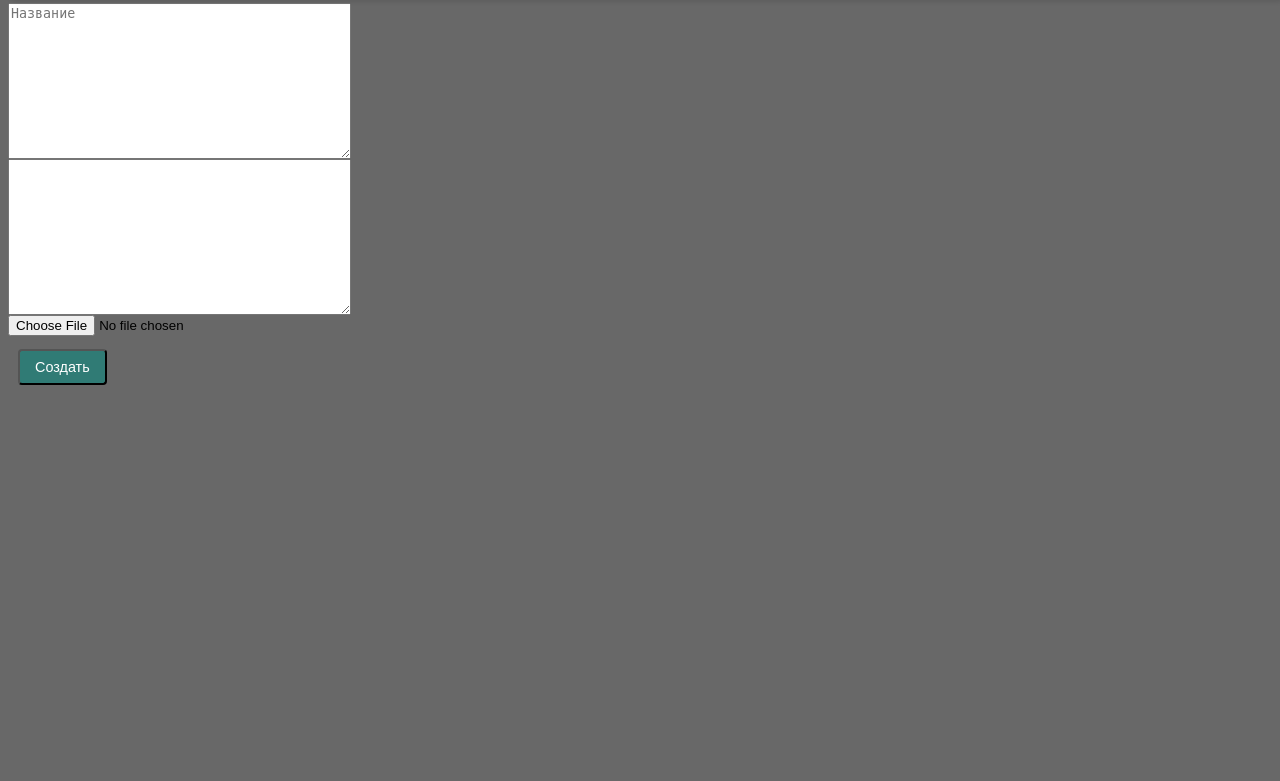
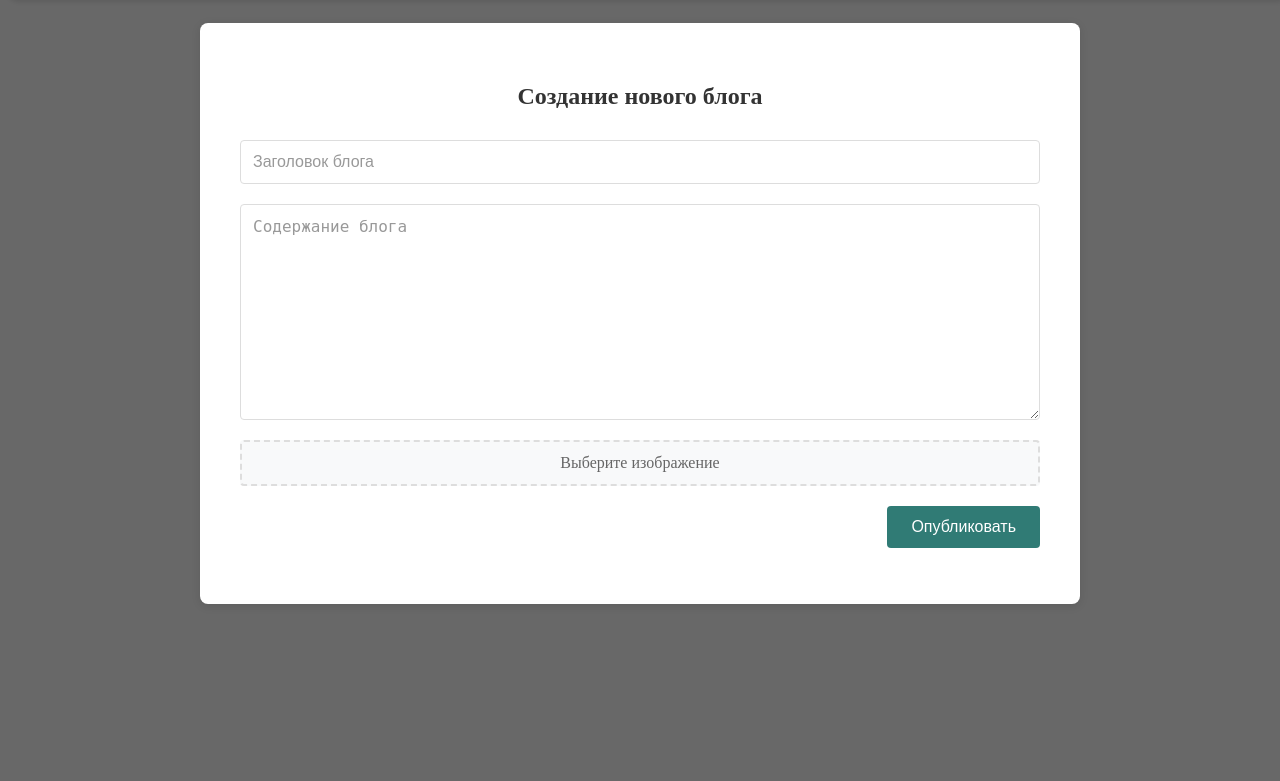
Before and after one commit to di5turbed/ultrasite, a Django app: page /mysite/create/ in a window 1280 px wide. Shown: the part 75-856 px from the top of the page. Before the commit the page ends 460 px from the top, so only its background shows below. Run offline with Django 5.2, Linux system fonts and the light colour scheme.

Commit message:
Всё работает!

```diff
--- a/site_eduvit/mysite/forms.py
+++ b/site_eduvit/mysite/forms.py
@@ -1,5 +1,5 @@
 from django import forms
-from mysite.models import BlogPost
+from mysite.models import BlogPost, Comment
 from django.forms import ModelForm
 
 
@@ -10,22 +10,49 @@ class BlogModelForm(ModelForm):
 
     def __init__(self, *args, **kwargs):
         super(BlogModelForm, self).__init__(*args, **kwargs)
-        self.fields["title"].help_text = ""
+
+        # Настройка поля заголовка
         self.fields["title"].label = ""
-        self.fields["title"].widget = forms.Textarea(
+        self.fields["title"].widget = forms.TextInput(
             attrs={
-                "placeholder": "Название блога",
-                "rows": 1,
+                "placeholder": "Заголовок блога",
                 "class": "form-control",
             }
         )
 
-        self.fields["title"].help_text = ""
-        self.fields["title"].label = ""
-        self.fields["title"].widget = forms.Textarea(
+        # Настройка поля содержания
+        self.fields["content"].label = ""
+        self.fields["content"].widget = forms.Textarea(
             attrs={
-                "placeholder": "Название",
+                "placeholder": "Содержание блога",
+                "class": "form-control",
                 "rows": 10,
-                "class": "form-control",
             }
         )
+
+        # Настройка поля изображения
+        self.fields["image"].label = ""
+        self.fields["image"].widget = forms.FileInput(
+            attrs={
+                "class": "form-control",
+                "accept": "image/*",
+            }
+        )
+
+class CommentForm(ModelForm):
+    class Meta:
+        model = Comment
+        fields = ["text"]
+
+    def __init__(self, *args, **kwargs):
+        super(CommentForm, self).__init__(*args, **kwargs)
+
+        # Настройка поля текста комментария
+        self.fields["text"].label = ""
+        self.fields["text"].widget = forms.Textarea(
+            attrs={
+                "placeholder": "Напишите ваш комментарий...",
+                "class": "form-control",
+                "rows": 3,
+            }
+        )
--- a/site_eduvit/mysite/models.py
+++ b/site_eduvit/mysite/models.py
@@ -6,7 +6,7 @@ from django.urls import reverse
 class BlogPost(models.Model):
     title = models.CharField(max_length=200, verbose_name="Заголовок")
     content = models.TextField(verbose_name="Содержание")
-    date_published = models.DateTimeField(default=timezone.now(), verbose_name="Дата публикации")
+    date_published = models.DateTimeField(default=timezone.now, verbose_name="Дата публикации")
     image = models.ImageField(upload_to="images/", verbose_name="Изображение")
     author = models.ForeignKey(User, on_delete=models.CASCADE, verbose_name="Автор", null=True, blank=True)
 
@@ -24,7 +24,7 @@ class Comment(models.Model):
     blog = models.ForeignKey(BlogPost, on_delete=models.CASCADE, verbose_name="Блог")
     author = models.ForeignKey(User, on_delete=models.CASCADE, verbose_name="Автор", null=True, blank=True)
     text = models.TextField(verbose_name="Текст комментария")
-    date_published = models.DateTimeField(default=timezone.now(), verbose_name="Дата публикации")
+    date_published = models.DateTimeField(default=timezone.now, verbose_name="Дата публикации")
 
     def __str__(self):
         return str(self.text)
--- a/site_eduvit/mysite/templates/mysite/create_update_blog.html
+++ b/site_eduvit/mysite/templates/mysite/create_update_blog.html
@@ -1,21 +1,32 @@
 {% extends 'mysite/layout.html' %}
 {% load static %}
-{% block title %}Блог{% endblock %}
+
+{% block title %}Создание блога{% endblock %}
 
 {% block static %}
-<link rel="stylesheet" href="{% static 'mysite/css/create_update_blog.css' %}">
+<link rel="stylesheet" href="{% static 'mysite/css/create_blog.css' %}">
 {% endblock %}
 
 {% block content %}
-    <div class="createform">
-        <form method="POST" enctype="multipart/form-data">
-            <div class="form">
-                {% csrf_token %}
-                {{ form.title }}<br>
-                {{ form.content }}<br>
-                {{ form.image }}<br>
-                <button type="submit" class="create">Создать</button>
+<div class="create-blog-container">
+    <div class="create-blog-box">
+        <h2>Создание нового блога</h2>
+        <form method="POST" enctype="multipart/form-data" class="create-blog-form">
+            {% csrf_token %}
+            <div class="form-group">
+                {{ form.title }}
             </div>
+            <div class="form-group">
+                {{ form.content }}
+            </div>
+            <div class="form-group file-input">
+                <label for="{{ form.image.id_for_label }}" class="file-label">
+                    <span class="file-text">Выберите изображение</span>
+                    {{ form.image }}
+                </label>
+            </div>
+            <button type="submit" class="submit-button">Опубликовать</button>
         </form>
     </div>
+</div>
 {% endblock %}
--- a/site_eduvit/mysite/views.py
+++ b/site_eduvit/mysite/views.py
@@ -1,6 +1,6 @@
-from django.shortcuts import render, redirect
+from django.shortcuts import render, redirect, get_object_or_404
 from .models import BlogPost, Comment
-from .forms import BlogModelForm
+from .forms import BlogModelForm, CommentForm
 from datetime import datetime
 from django.contrib.auth.decorators import login_required
 
@@ -34,13 +34,30 @@ def news(request):
     })
 
 def detail(request, pk):
-    blog = BlogPost.objects.get(pk=pk)
+    blog = get_object_or_404(BlogPost, pk=pk)
     comments = Comment.objects.filter(blog=blog)
     title = blog.title
+
+    if request.method == "POST":
+        form = CommentForm(request.POST)
+        if form.is_valid():
+            comment = form.save(commit=False)
+            comment.blog = blog
+            comment.author = request.user
+            comment.save()
+            return redirect('mysite:blog_detail', pk=pk)
+    else:
+        form = CommentForm()
+
     return render(
         request,
         template_name='mysite/blog_detail.html',
-        context={"blog": blog, "comments": comments, "title": title}
+        context={
+            "blog": blog,
+            "comments": comments,
+            "title": title,
+            "form": form
+        }
     )
 
 def create_blog(request):
--- a/site_eduvit/static/mysite/css/create_blog.css
+++ b/site_eduvit/static/mysite/css/create_blog.css
@@ -1,52 +1,114 @@
-.block_content {
-    margin-top: 80px;
+.create-blog-container {
+    display: flex;
+    justify-content: center;
+    align-items: flex-start;
+    min-height: calc(100vh - 70px);
     padding: 20px;
 }
 
-form {
+.create-blog-box {
+    background: white;
+    padding: 40px;
+    border-radius: 8px;
+    box-shadow: 0 2px 10px rgba(0, 0, 0, 0.1);
+    width: 100%;
     max-width: 800px;
-    margin: 0 auto;
-    padding: 20px;
-    background-color: #fff;
-    border-radius: 10px;
-    box-shadow: 0 0 10px rgba(0,0,0,0.1);
 }
 
-form p {
-    margin-bottom: 20px;
+.create-blog-box h2 {
+    text-align: center;
+    color: #333;
+    margin-bottom: 30px;
+    font-size: 24px;
 }
 
-form label {
-    display: block;
-    margin-bottom: 5px;
-    font-weight: bold;
+.create-blog-form {
+    display: flex;
+    flex-direction: column;
+    gap: 20px;
 }
 
-form input[type="text"],
-form textarea {
+.form-group {
+    position: relative;
+}
+
+.form-group input[type="text"],
+.form-group textarea {
     width: 100%;
-    padding: 8px;
+    padding: 12px;
     border: 1px solid #ddd;
     border-radius: 4px;
     font-size: 16px;
+    transition: border-color 0.3s;
 }
 
-form textarea {
+.form-group textarea {
     min-height: 200px;
     resize: vertical;
+}
+
+.form-group input[type="text"]:focus,
+.form-group textarea:focus {
+    border-color: #307b75;
+    outline: none;
+}
+
+.form-group input[type="text"]::placeholder,
+.form-group textarea::placeholder {
+    color: #999;
+}
+
+.file-input {
+    position: relative;
+}
+
+.file-input input[type="file"] {
+    display: none;
+}
+
+.file-label {
+    display: block;
+    padding: 12px;
+    background-color: #f8f9fa;
+    border: 2px dashed #ddd;
+    border-radius: 4px;
+    text-align: center;
+    cursor: pointer;
+    transition: all 0.3s;
+}
+
+.file-label:hover {
+    border-color: #307b75;
+    background-color: #f0f0f0;
+}
+
+.file-text {
+    color: #666;
+    font-size: 16px;
 }
 
 .submit-button {
     background-color: #307b75;
     color: white;
-    padding: 10px 20px;
+    padding: 12px 24px;
     border: none;
     border-radius: 4px;
+    font-size: 16px;
     cursor: pointer;
-    font-size: 16px;
     transition: background-color 0.3s;
+    align-self: flex-end;
 }
 
 .submit-button:hover {
     background-color: #245c57;
 }
+
+/* Стили для предпросмотра изображения */
+.file-input.has-image .file-label {
+    border-style: solid;
+    border-color: #307b75;
+}
+
+.file-input.has-image .file-text {
+    color: #307b75;
+}
```
Also changed, not shown: site_eduvit/mysite/templates/mysite/blog_detail.html (+10 -1 lines), site_eduvit/static/mysite/css/blog_detail.css (+124 -46 lines), site_eduvit/db.sqlite3, site_eduvit/media/images/photo_2025-05-06_01-39-02_N0wEoyj.jpg (added).
